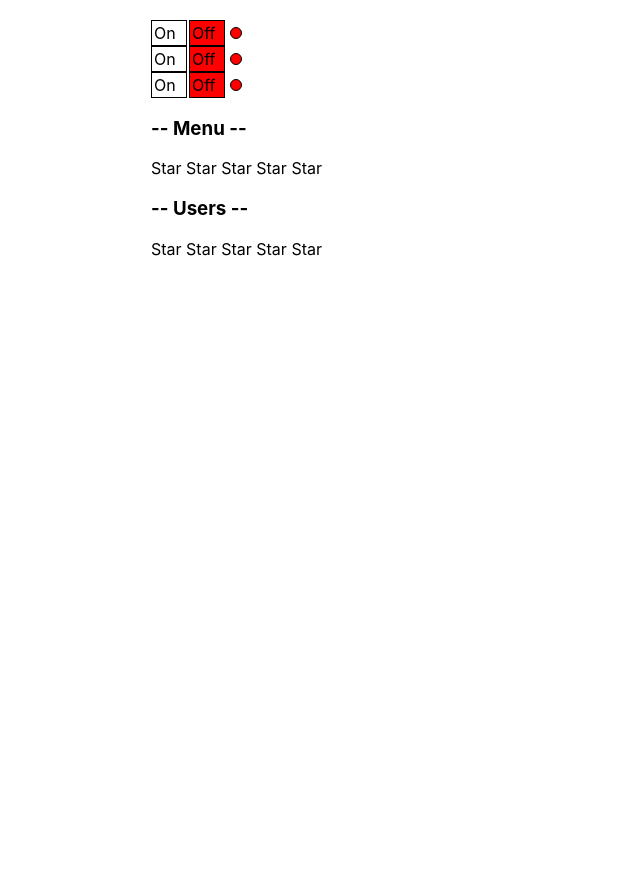
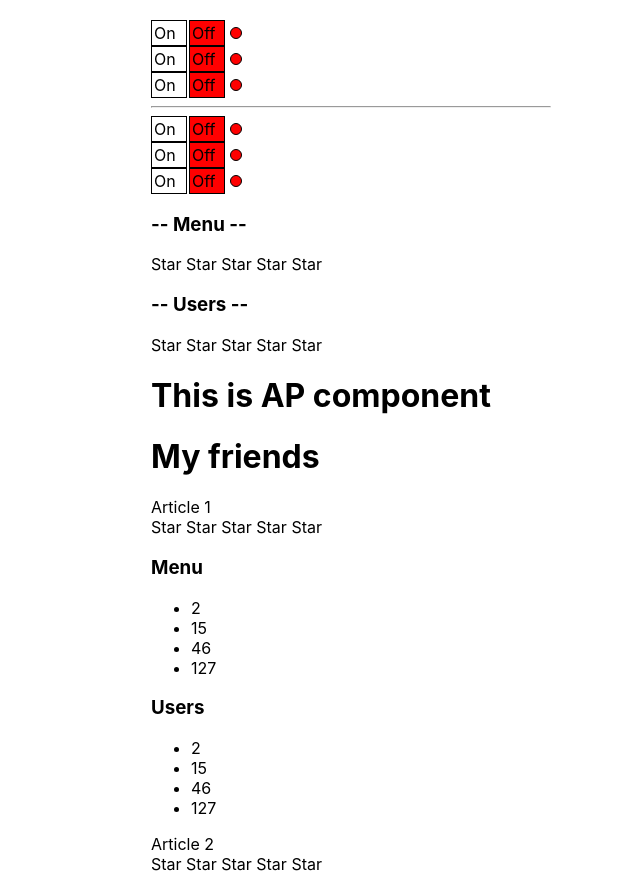
Before and after one commit to Ese-nin/Type_Script, a React (Create React App) app: page / in a window 1280 px wide. Shown: the whole page, without its empty margins (289-929 px from the left). Before the commit the page ends 800 px from the top, so only its background shows below. Built offline with nearby package versions, Linux system fonts and the light colour scheme.

Commit message:
callBack

```diff
--- a/src/App.tsx
+++ b/src/App.tsx
@@ -1,18 +1,43 @@
-import React from 'react';
+import React, {useState} from 'react';
 import './App.css';
 import Accordion from "./components/Accordion/Accordion";
-import {Rating} from "./components/Rating/Rating";
-import OnOff from "./components/OnOff/OnOff";
+import {Rating, RatingValueType} from "./components/Rating/Rating";
+import UncontrolledOnOff from "./components/OnOff/UncontrolledOnOff";
 import UncontrolledAccordion from "./components/Accordion/UncontrolledAccordion";
 import {UncontrolledRating} from "./components/Rating/UncontrolledRating";
+import On from "./components/OnOff/On/On";
+import Off from "./components/OnOff/Off/Off";
+import Indicator from "./components/OnOff/Indicator/Indicator";
 
 function App() {
     console.log('App')
+
+    const [ratingValue, setRatingValue] = useState<RatingValueType>(0)
+    const [accordionCollapsed, setAccordionCollapsed] = useState<boolean>(false)
+    const [on, setOn] = useState<boolean>(false)
+
     return (
         <div className="App">
-            <OnOff />
-            <OnOff />
-            <OnOff />
+            <UncontrolledOnOff/>
+            <UncontrolledOnOff/>
+            <UncontrolledOnOff/>
+
+            <hr/>
+            <div>
+                <On status={on} setOn={setOn}/>
+                <Off status={on} setOn={setOn}/>
+                <Indicator status={on}/>
+            </div>
+            <div>
+                <On status={on} setOn={setOn}/>
+                <Off status={on} setOn={setOn}/>
+                <Indicator status={on}/>
+            </div>
+            <div>
+                <On status={on} setOn={setOn}/>
+                <Off status={on} setOn={setOn}/>
+                <Indicator status={on}/>
+            </div>
 
             <UncontrolledAccordion titleValue={'Menu'} />
             <UncontrolledRating />
@@ -21,20 +46,18 @@ function App() {
             <UncontrolledRating />
 
 
-            {/*<PageTittle title={'This is AP component'}/>
+            <PageTittle title={'This is AP component'}/>
             <PageTittle title={'My friends'}/>
             Article 1
-            <Rating value={3}/>
-            <Accordion titleValue={'Menu'} collapsed={true}/>
-            <Accordion titleValue={'Users'} collapsed={false}/>
+            <Rating value={ratingValue} onClick={setRatingValue}/>
+            <Accordion titleValue={'Menu'}
+                       collapsed={accordionCollapsed}
+                       onClick={setAccordionCollapsed}/>
+            <Accordion titleValue={'Users'}
+                       collapsed={accordionCollapsed}
+                       onClick={setAccordionCollapsed}/>
             Article 2
-            <Rating value={5}/>
-            <Rating value={0}/>
-            <Rating value={1}/>
-            <Rating value={2}/>
-            <Rating value={3}/>
-            <Rating value={4}/>
-            <Rating value={5}/>*/}
+            <Rating value={ratingValue} onClick={setRatingValue}/>
         </div>
     );
 }
--- a/src/components/Accordion/Accordion.tsx
+++ b/src/components/Accordion/Accordion.tsx
@@ -3,25 +3,28 @@ import React from 'react';
 type AccordionPropsType = {
     titleValue: string;
     collapsed: boolean;
+    onClick: (value: boolean) => void
 }
 
 function Accordion(props: AccordionPropsType) {
     console.log("Accordion rendering")
     return (
         <div>
-            <AccordionTitle title={props.titleValue}/>
-            { !props.collapsed && <AccordionBody/>}
+            <AccordionTitle title={props.titleValue}
+                            onClick={() => props.onClick(!props.collapsed)}/>
+            {!props.collapsed && <AccordionBody/>}
         </div>
     )
 }
 
 type AccordionTitlePropsType = {
     title: string;
+    onClick: () => void
 }
 
 function AccordionTitle(props: AccordionTitlePropsType) {
     console.log("AccordionTitle rendering")
-    return <h3>{props.title}</h3>
+    return <h3 onClick={props.onClick}>{props.title}</h3>
 }
 
 function AccordionBody(props: any) {
--- /dev/null
+++ b/src/components/OnOff/Indicator/Indicator.tsx
@@ -0,0 +1,24 @@
+import React from 'react';
+
+type IndicatorPropsType = {
+    status: boolean
+}
+
+const Indicator = (props: IndicatorPropsType) => {
+
+    const indicatorStyle = {
+        width: "10px",
+        height: "10px",
+        borderRadius: "6px",
+        border: "1px solid black",
+        display: "inline-block",
+        marginLeft: "5px",
+        backgroundColor: props.status ? "green" : "red"
+    };
+
+    return (
+        <div style={indicatorStyle}></div>
+    );
+};
+
+export default Indicator;
--- /dev/null
+++ b/src/components/OnOff/Off/Off.tsx
@@ -0,0 +1,21 @@
+import React from 'react';
+import {PropsType} from "../On/On";
+
+const Off = (props: PropsType) => {
+
+    const offStyle = {
+        width: "30px",
+        height: "20px",
+        border: "1px solid black",
+        display: "inline-block",
+        marginLeft: "2px",
+        padding: "2px",
+        backgroundColor: !props.status ? "red" : "white"
+    };
+
+    return (
+        <div style={offStyle} onClick={()=>props.setOn(false)}>Off</div>
+    );
+};
+
+export default Off;
--- /dev/null
+++ b/src/components/OnOff/On/On.tsx
@@ -0,0 +1,24 @@
+import React from 'react';
+
+export type PropsType = {
+    status: boolean
+    setOn: (value: boolean)=>void
+}
+
+const On = (props: PropsType) => {
+
+    const onStyle = {
+        width: "30px",
+        height: "20px",
+        border: "1px solid black",
+        display: "inline-block",
+        padding: "2px",
+        backgroundColor: props.status ? "green" : "white"
+    };
+
+    return (
+        <div style={onStyle} onClick={()=>props.setOn(true)}>On</div>
+    );
+};
+
+export default On;
--- a/src/components/OnOff/OnOff.tsx
+++ b/src/components/OnOff/UncontrolledOnOff.tsx
@@ -1,6 +1,6 @@
 import React, {useState} from 'react';
 
-const OnOff = () => {
+const UncontrolledOnOff = () => {
 
     const [on, setOn] = useState(false);
 
@@ -33,11 +33,11 @@ const OnOff = () => {
 
     return (
         <div>
-            <div style={onStyle} onClick={()=>{ setOn(true) }}>On</div>
-            <div style={offStyle} onClick={()=>{ setOn(false) }}>Off</div>
+            <div style={onStyle} onClick={()=>setOn(true)}>On</div>
+            <div style={offStyle} onClick={()=>setOn(false)}>Off</div>
             <div style={indicatorStyle}></div>
         </div>
     );
 };
 
-export default OnOff;
+export default UncontrolledOnOff;
--- a/src/components/Rating/Rating.tsx
+++ b/src/components/Rating/Rating.tsx
@@ -1,25 +1,29 @@
 import React from "react";
 
+export type RatingValueType = 0 | 1 | 2 | 3 | 4 | 5
+
 type RatingPropsType = {
-    value: 0 | 1 | 2 | 3 | 4 | 5;
+    value: RatingValueType
+    onClick: (value: RatingValueType) => void
 }
 
 export function Rating(props: RatingPropsType) {
-        return <div>
-            <Star selected={props.value > 0}/>
-            <Star selected={props.value > 1}/>
-            <Star selected={props.value > 2}/>
-            <Star selected={props.value > 3}/>
-            <Star selected={props.value > 4}/>
-        </div>
+    return <div>
+        <Star selected={props.value > 0} onClick={props.onClick} value={1}/>
+        <Star selected={props.value > 1} onClick={props.onClick} value={2}/>
+        <Star selected={props.value > 2} onClick={props.onClick} value={3}/>
+        <Star selected={props.value > 3} onClick={props.onClick} value={4}/>
+        <Star selected={props.value > 4} onClick={props.onClick} value={5}/>
+    </div>
 }
 
 type StarPropsType = {
     selected: boolean
+    onClick: (value: RatingValueType) => void
+    value: RatingValueType
 }
 
 function Star(props: StarPropsType) {
-    if (props.selected) {
-        return <span><b> Star</b> </span>
-    } else return <span> Star</span>
+    return <span onClick={() => props.onClick(props.value)}>
+        {props.selected ? <b> Star</b> : " Star"}</span>
 }
--- a/src/components/Rating/UncontrolledRating.tsx
+++ b/src/components/Rating/UncontrolledRating.tsx
@@ -5,25 +5,25 @@ export function UncontrolledRating() {
     const [value, setValue] = useState(0);
 
     return <div>
-        <Star selected={value > 0} setValue={setValue} num={1}/>
-        <Star selected={value > 1} setValue={setValue} num={2}/>
-        <Star selected={value > 2} setValue={setValue} num={3}/>
-        <Star selected={value > 3} setValue={setValue} num={4}/>
-        <Star selected={value > 4} setValue={setValue} num={5}/>
+        <Star selected={value > 0} setValue={() => setValue(1)}/>
+        <Star selected={value > 1} setValue={() => setValue(2)}/>
+        <Star selected={value > 2} setValue={() => setValue(3)}/>
+        <Star selected={value > 3} setValue={() => setValue(4)}/>
+        <Star selected={value > 4} setValue={() => setValue(5)}/>
     </div>
 }
 
 type StarPropsType = {
     selected: boolean
-    setValue: (num: number) => void
-    num: number
+    setValue: () => void
 }
 
 function Star(props: StarPropsType) {
-    const onClickHandler = (num: number) => {
-        props.setValue(num)
+    const onClickHandler = () => {
+        props.setValue()
     }
-    return props.selected ?
+    /*return props.selected ?
         <span onClick={() => onClickHandler(props.num)}><b> Star</b> </span> :
-        <span onClick={() => onClickHandler(props.num)}> Star</span>;
+        <span onClick={() => onClickHandler(props.num)}> Star</span>;*/
+    return <span onClick={onClickHandler}>{props.selected ? <b> Star</b> : " Star"}</span>
 }
```
